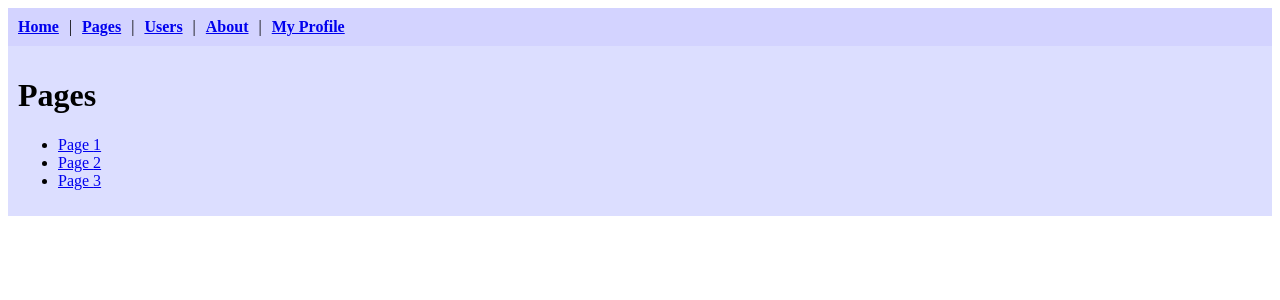
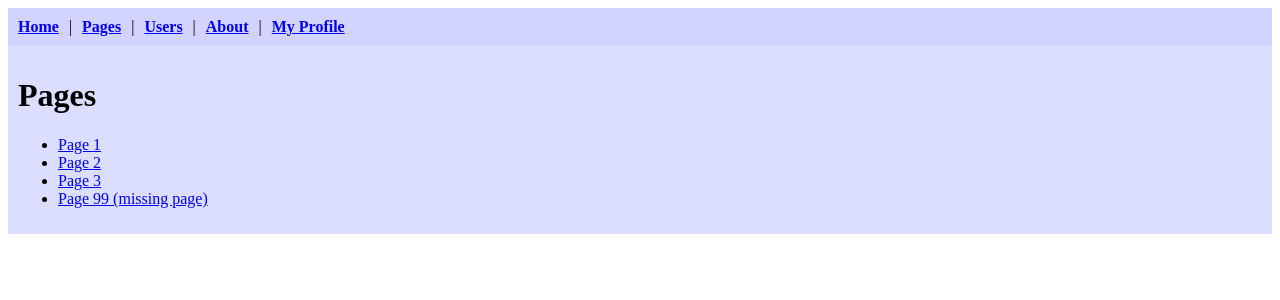
Before and after one commit to Toxe/react-router, a React (Create React App) app: page /pages in a window 1280 px wide. Shown: the top 300 px of the page. Built offline with nearby package versions, Linux system fonts and the light colour scheme.

Commit message:
Add test links to missing page and user

```diff
--- a/src/Pages.js
+++ b/src/Pages.js
@@ -35,6 +35,7 @@ function AllPages() {
                         <Link to={pageId}>Page {pageId}</Link>
                     </li>
                 ))}
+                <li><Link to="99">Page 99 (missing page)</Link></li>
             </ul>
         </Content>
     );
--- a/src/Users.js
+++ b/src/Users.js
@@ -37,6 +37,7 @@ function AllUsers() {
                         <Link to={userId}>User {userId}</Link>
                     </li>
                 ))}
+                <li><Link to="99">User 99 (missing user)</Link></li>
             </ul>
             <Outlet />
         </Content>
```
